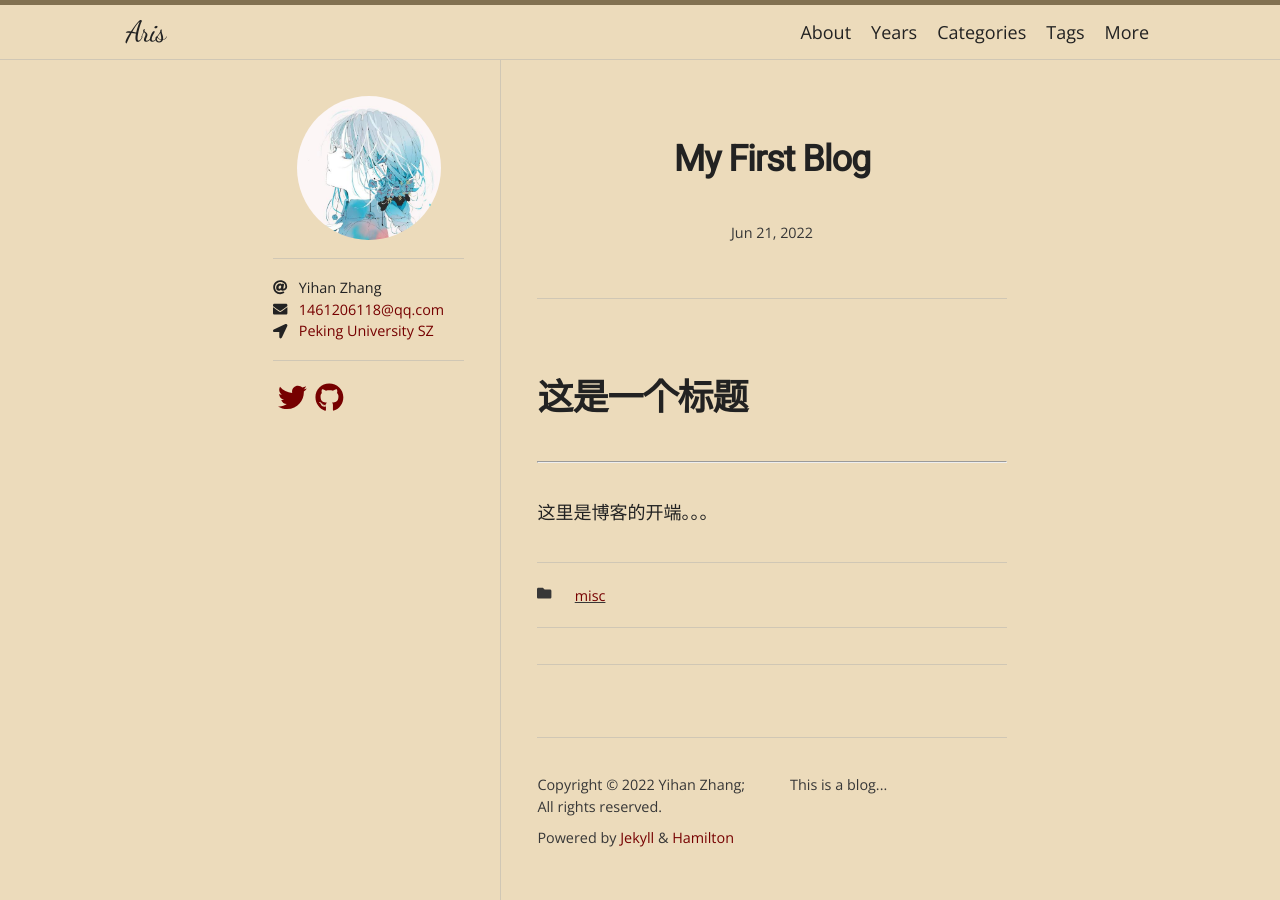
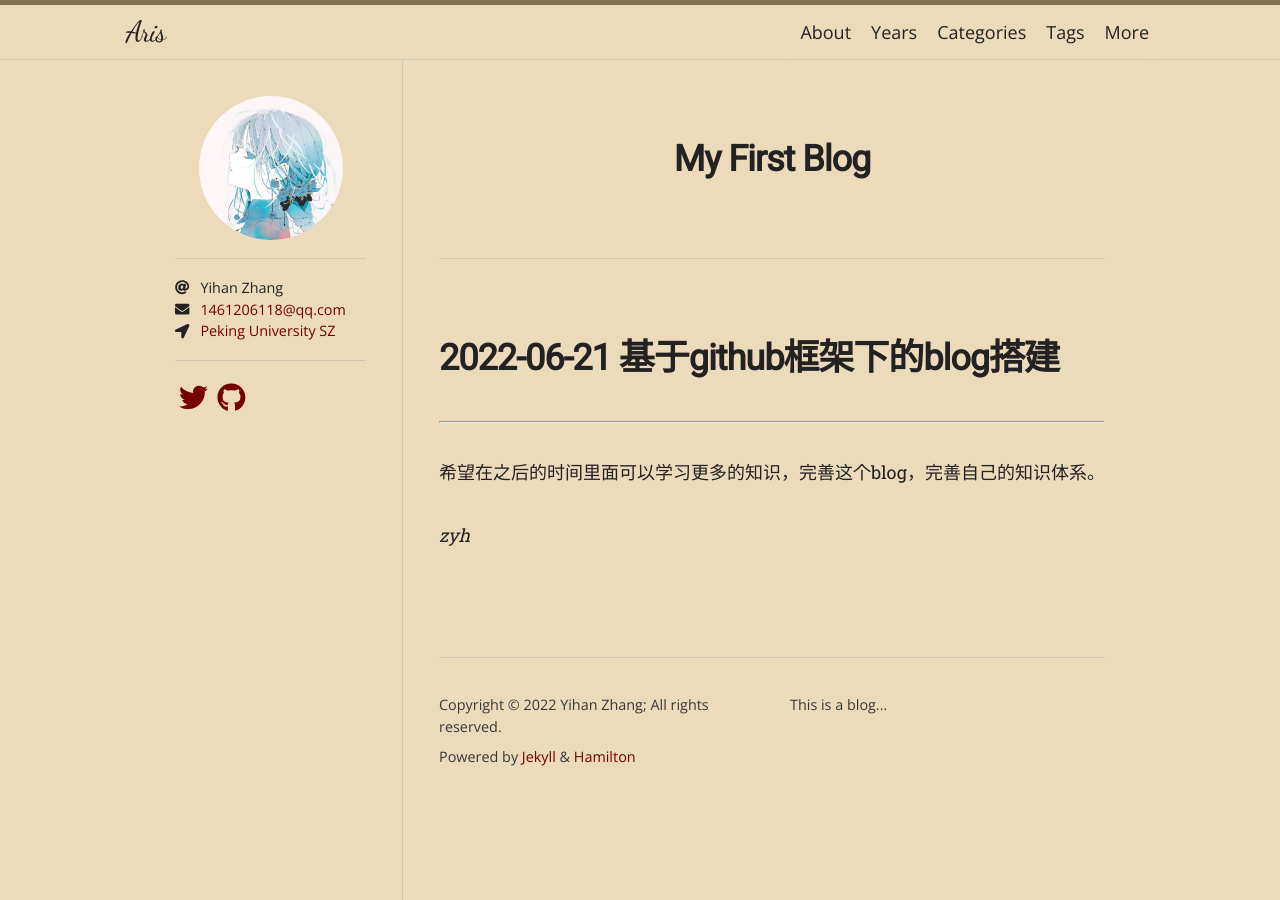
Before and after one commit to Aris-z/zyhacquaintance.github.io, a Jekyll site: the page built from _posts/2022-06-21-my-first-blog.md, in a window 1280 px wide. Built offline with Jekyll 4.4.1, drawn with Linux system fonts in a browser that asks for light colours; nearby versions of some CDN libraries; some web fonts are replaced; our own code applies the rules of GitHub Pages for plain Markdown files.

Commit message:
Some changes..

```diff
--- a/_posts/2022-06-21-my-first-blog.md
+++ b/_posts/2022-06-21-my-first-blog.md
@@ -1,7 +1,10 @@
 ---
+layout: archive-taxonomies
 categories: misc
 ---
 
-# 这是一个标题
+# 2022-06-21 基于github框架下的blog搭建
 ***
-这里是博客的开端。。。
+希望在之后的时间里面可以学习更多的知识，完善这个blog，完善自己的知识体系。
+
+_zyh_
```
